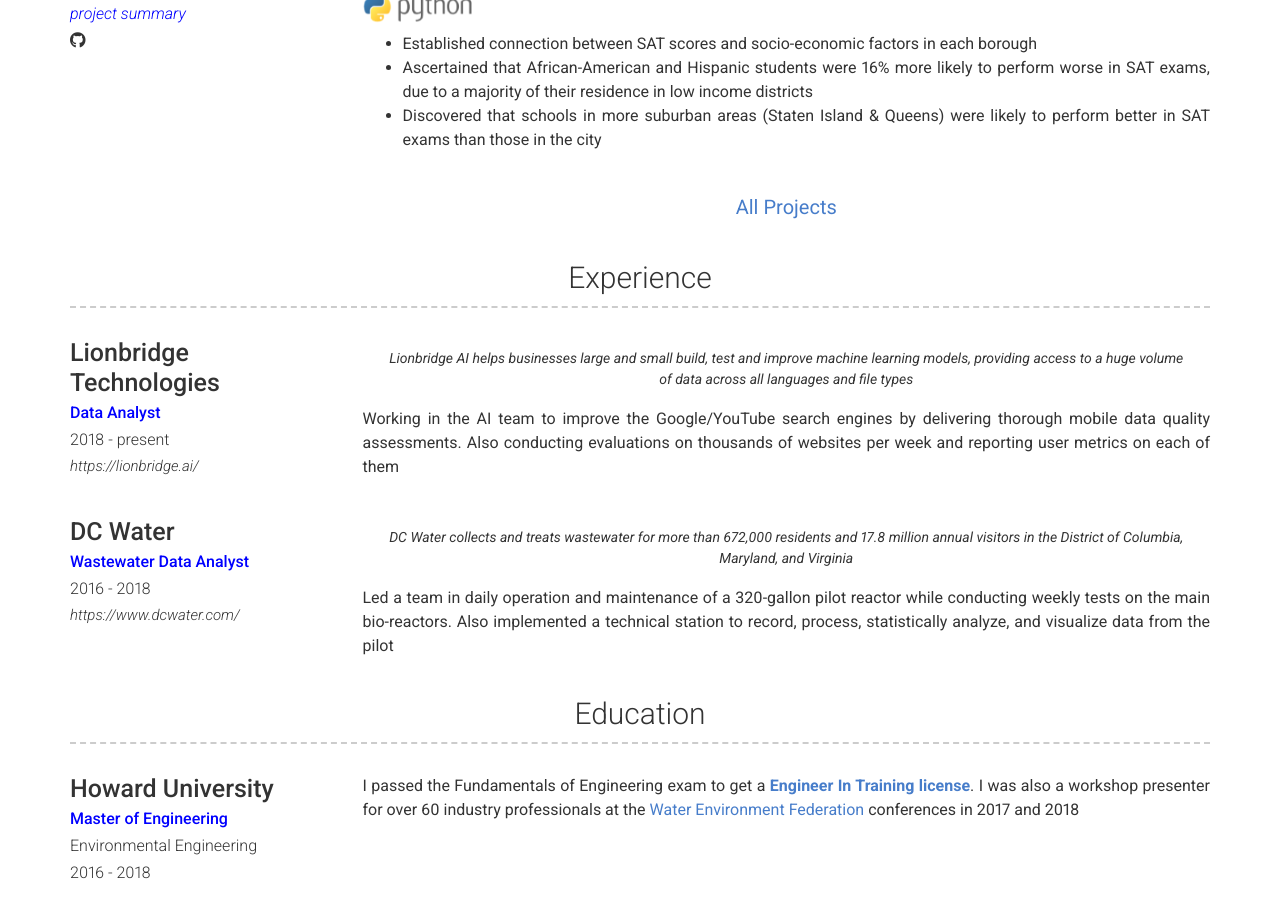
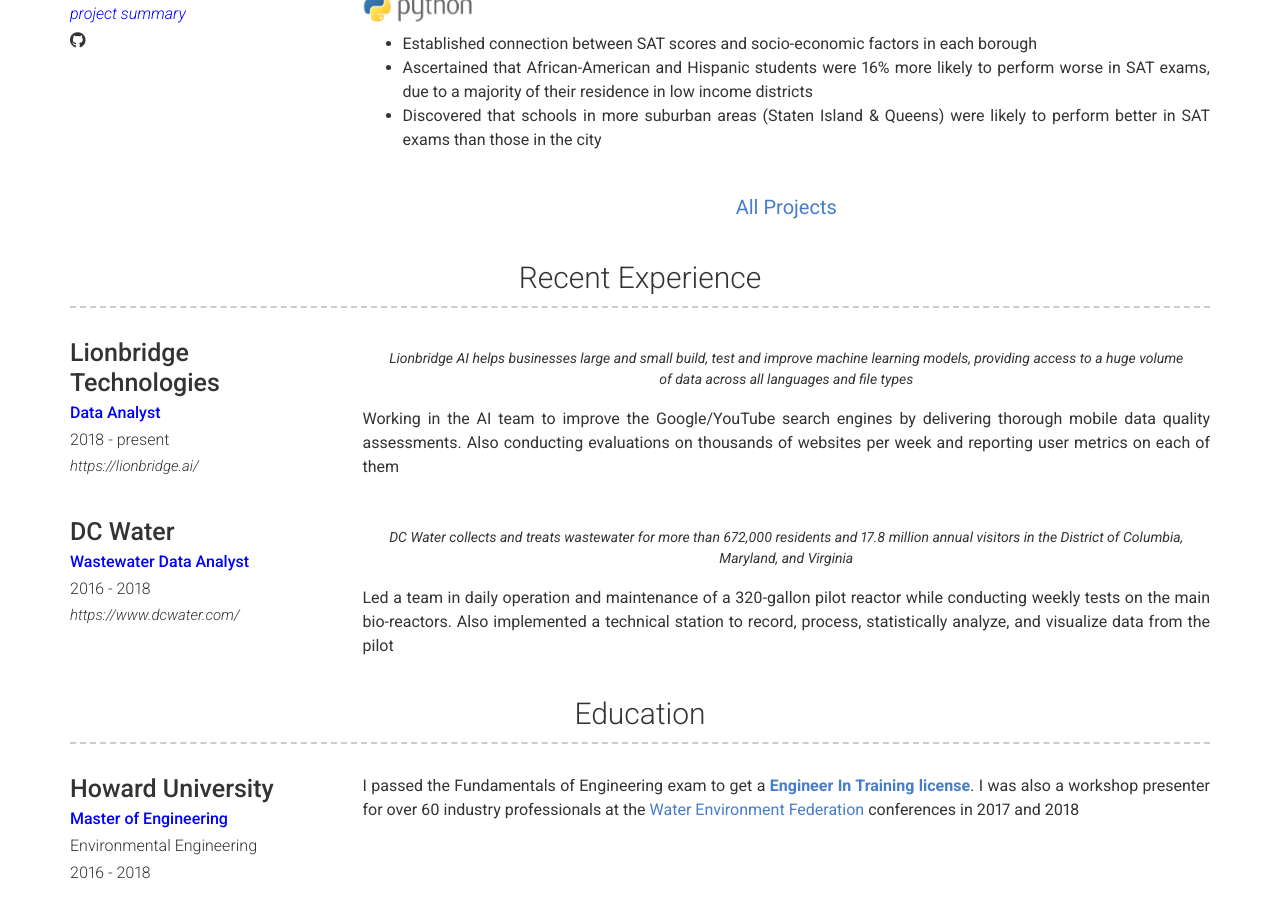
Before and after one commit to OlaOlagunju/cloudgeek.com.ng, a Jekyll site: the page built from index.md, in a window 1280 px wide and 900 px high, scrolled down 1633 px. Built offline with Jekyll 4.4.1, drawn with Linux system fonts in a browser that asks for light colours; nearby versions of some CDN libraries.

Commit message:
Update _config.yml

```diff
--- a/_config.yml
+++ b/_config.yml
@@ -153,7 +153,7 @@
 
         description: | # this will include new lines to allow paragraphs
           <p style="text-align:center;font-size:20px;"> <a href="https://olaolagunju.github.io/portfolio/">All Projects</a></p>
-  - title: Experience
+  - title: Recent Experience
     layout: list
     content:
       - layout: left
```
